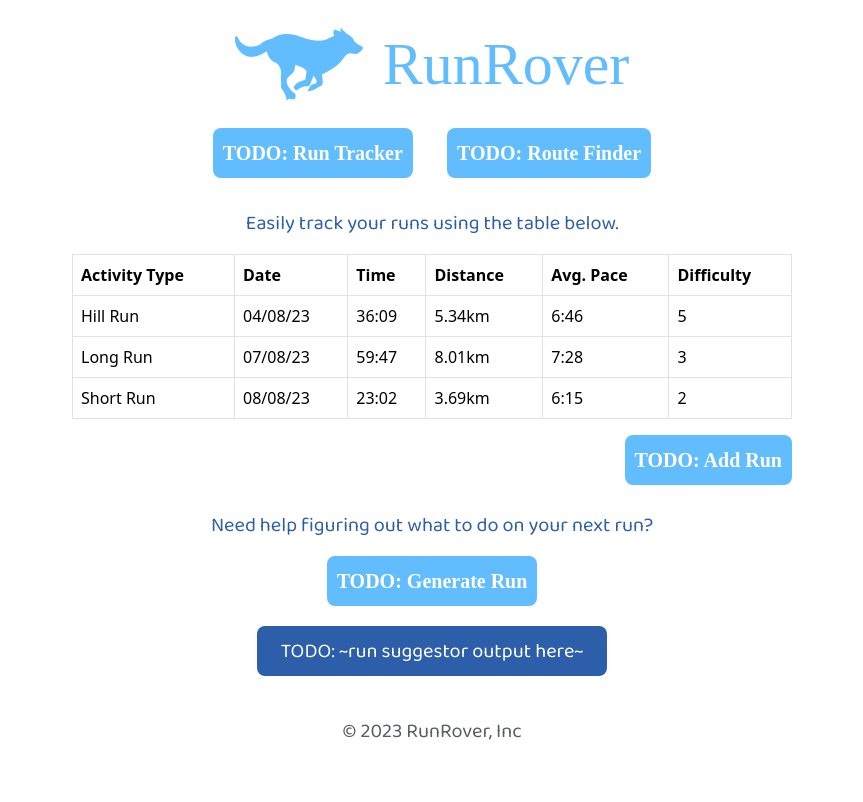
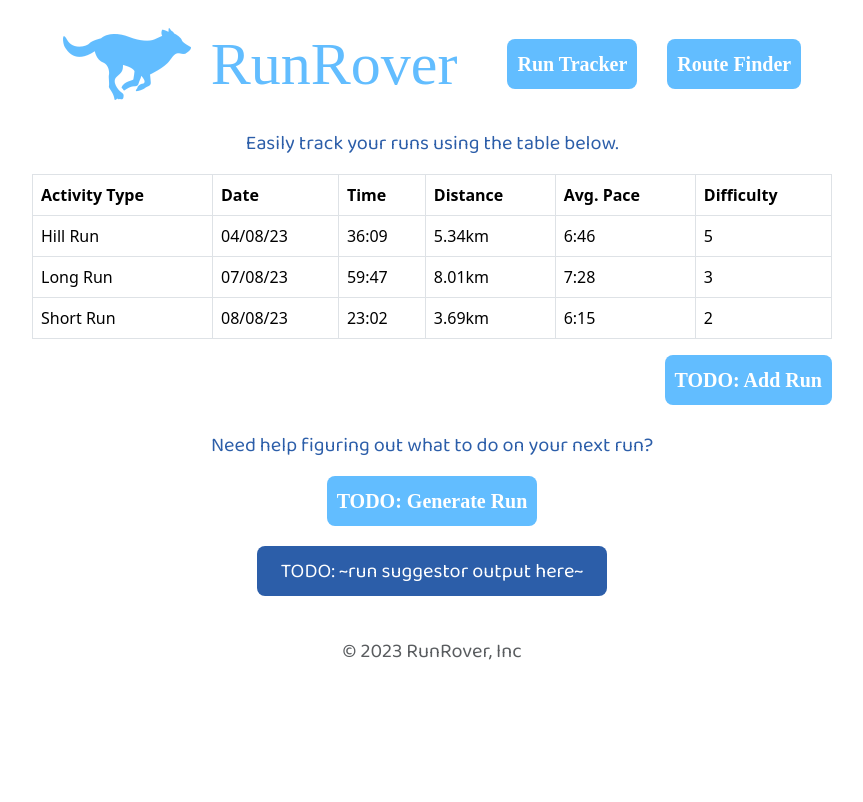
Before and after one commit to robinmatheson/RunRover, a Flask app: page / in a window 1280 px wide. Shown: the whole page, without its empty margins (208-1071 px from the left). After the commit the page ends 660 px from the top, so only its background shows below. Run offline with Flask 3, Linux system fonts and the light colour scheme; some libraries are stand-ins or nearby versions; some web fonts are replaced.

Commit message:
removed unnecessary lines

```diff
--- a/app.py
+++ b/app.py
@@ -8,9 +8,7 @@ app = Flask(__name__)
 @app.route('/')
 
 def index():
-    return render_template('index.html',
-                            # runs = RUNS
-                            )
+    return render_template('index.html')
 
 if __name__ == "__main__":
     app.run(debug=True)
--- a/static/stylesheet.css
+++ b/static/stylesheet.css
@@ -19,7 +19,7 @@ p {
     padding: 10px;
 }
 #container {
-    max-width: 720px;
+    max-width: 800px;
     margin: 0 auto 0 auto;
     align-items: center;
 }
@@ -37,10 +37,6 @@ p {
 #headline-img {
     padding-right: 20px;
 }
-#headline-buttons {
-    text-align: center;
-    padding-bottom: 30px;
-}
 #clear {
     clear: right;
     padding-top: 25px;
--- a/templates/index.html
+++ b/templates/index.html
@@ -27,12 +27,9 @@
                     <div id="headline-text">
                         RunRover
                     </div>
+                    <button class="button" style="margin-left: 50px">Run Tracker</button>
+                    <button class="button" style="margin-left: 30px">Route Finder</button>
                 </div>
-            </div>
-
-            <div id="headline-buttons">
-                <button class="button" style="margin-right: 30px">TODO: Run Tracker</button>
-                <button class="button">TODO: Route Finder</button>
             </div>
 
             <p>Easily track your runs using the table below.</p>
```
